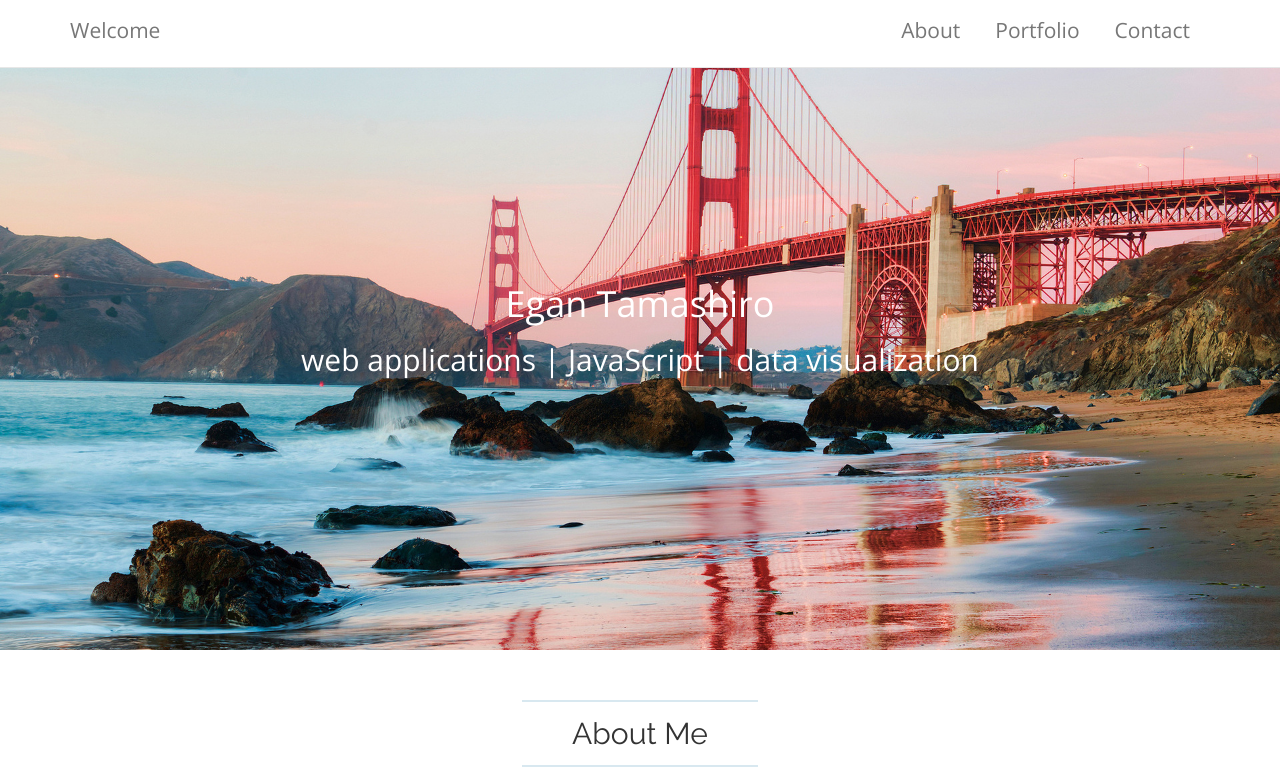
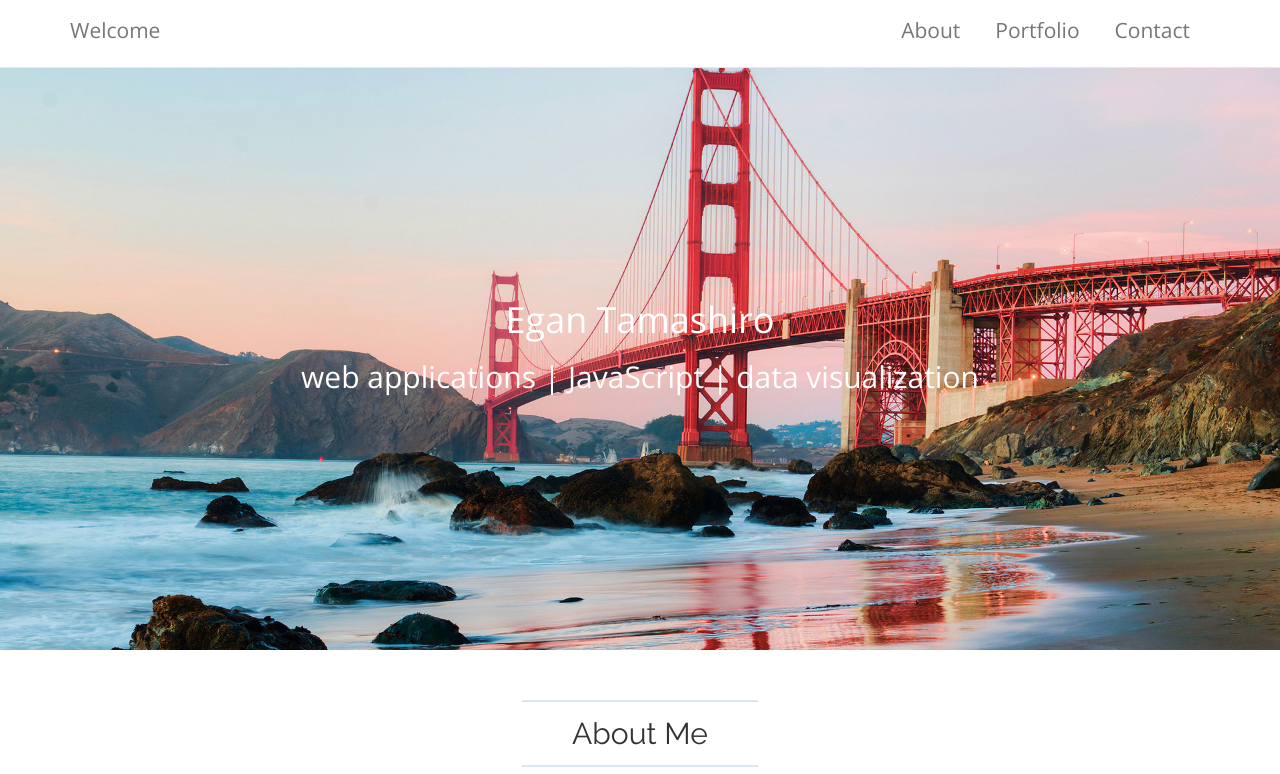
Before and after one commit to etAtBat/personal-site-v2, a website: page client/index.html in a window 1280 px wide. Shown: the top 774 px of the page. Drawn offline with nearby package versions, Linux system fonts and the light colour scheme.

Commit message:
changes css to try to use fixed background via workaround

```diff
--- a/client/assets/style.css
+++ b/client/assets/style.css
@@ -61,6 +61,7 @@ a.navbar-brand.nav-name, .topnav a {
   z-index: 5;
   overflow: auto;
   text-align: center;
+  background-color: white;
 }
 
 .section-header {
@@ -71,7 +72,7 @@ a.navbar-brand.nav-name, .topnav a {
   font-family: "Raleway", "sans-serif";
 }
 
-.large-image {
+/*.large-image {
   background-image:url(golden-gate-bridge-39929-1920x1200.jpg);
   background-repeat: no-repeat;
   background-position: center;
@@ -82,13 +83,39 @@ a.navbar-brand.nav-name, .topnav a {
   display: flex;
   justify-content: center;
   align-items: center;
+}*/
+.large-image-text {
+  margin-top: 300px;
 }
 
-@media (max-width: 767px) {
+.large-image {
+  overflow: hidden;
+  position: relative;
+  height: 650px;
+}
+
+/*fixed position background*/
+.large-image:before {
+  content: " ";
+  position: fixed;
+  height: 100%;
+  width: 100%;
+  top: 0;
+  left: 0;
+  background-color: white;
+  background-image:url(golden-gate-bridge-39929-1920x1200.jpg);
+  background-repeat: no-repeat;
+  background-position: center;
+  background-size: cover;
+  will-change: transform;
+  z-index: -1;
+}
+
+/*@media (max-width: 767px) {
   .large-image {
     background-attachment: scroll;
   }
-}
+}*/
 
 .large-image-text, .large-image-description, .large-image-name {
   color: white;
```
